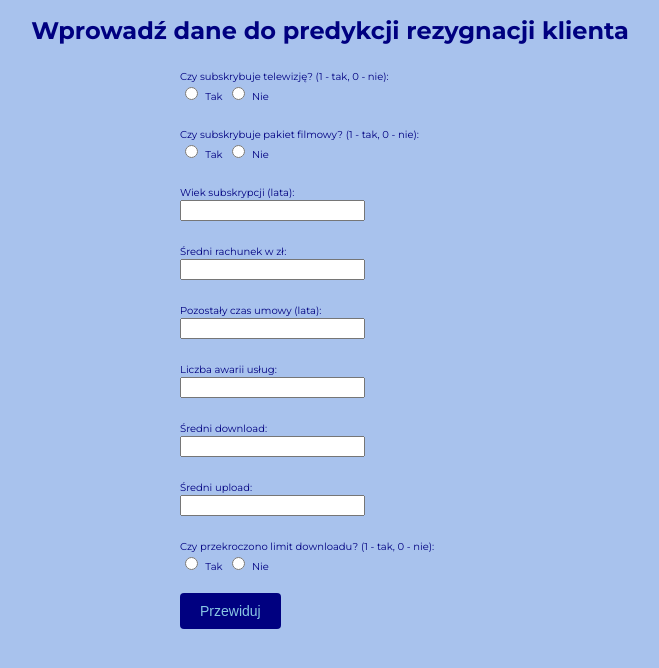
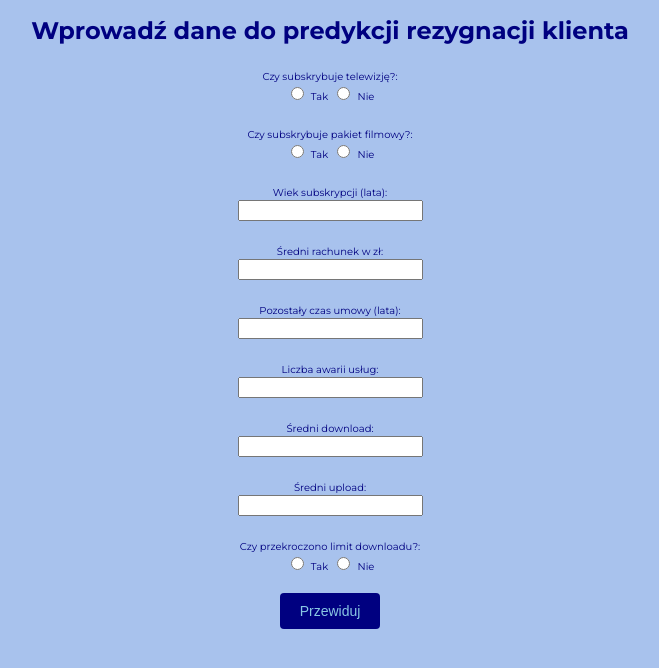
Before and after one commit to Kiniaka/DataScienceGroupProject, a FastAPI app: page /form in a window 1280 px wide. Shown: the top 668 px of the page, without its empty margins (310-969 px from the left). Run offline with FastAPI, Linux system fonts and the light colour scheme; parts of the project's set-up code (start-up, migrations or seed data) failed here and were passed over.

Commit message:
Update repo: Wyśrodkowanie przycisku na dole formularza oraz z miana zakresu liczb w formularzu: 1). Wiek subskrypcji : od 0.1 2). Średni rachunek : od 0.00 3). Średni rachunek: od 0..00 4). Pozostały czas umowy : od 0.1 5). Liczba awarii: 0 6). Średni download: od 0.01 7).  Średni upload: od 0.01

```diff
--- a/templates/form.html
+++ b/templates/form.html
@@ -8,16 +8,14 @@
       href="https://fonts.googleapis.com/css2?family=Montserrat:wght@400;700&display=swap"
       rel="stylesheet"
     />
-    <link href="/static/style.css" rel="stylesheet" />
+    <link href="style.css" rel="stylesheet" />
   </head>
 
   <body>
     <h1>Wprowadź dane do predykcji rezygnacji klienta</h1>
     <div class="form">
       <form class="form2" action="/predict_churn" method="post">
-        <label for="is_tv_subscriber"
-          >Czy subskrybuje telewizję? (1 - tak, 0 - nie):</label
-        ><br />
+        <label for="is_tv_subscriber">Czy subskrybuje telewizję?:</label><br />
         <input
           type="radio"
           id="is_tv_subscriber_yes"
@@ -36,7 +34,7 @@
         <label for="is_tv_subscriber_no">Nie</label><br /><br />
 
         <label for="is_movie_package_subscriber"
-          >Czy subskrybuje pakiet filmowy? (1 - tak, 0 - nie):</label
+          >Czy subskrybuje pakiet filmowy?:</label
         ><br />
         <input
           type="radio"
@@ -59,6 +57,7 @@
         <input
           type="number"
           step="0.1"
+          min="0.1"
           id="subscription_age"
           name="subscription_age"
           required
@@ -68,6 +67,7 @@
         <input
           type="number"
           step="0.01"
+          min="0.00"
           id="bill_avg"
           name="bill_avg"
           required
@@ -78,6 +78,7 @@
         <input
           type="number"
           step="0.1"
+          min="0.1"
           id="reamining_contract"
           name="reamining_contract"
           required
@@ -86,6 +87,7 @@
         <label for="service_failure_count">Liczba awarii usług:</label><br />
         <input
           type="number"
+          min="0"
           id="service_failure_count"
           name="service_failure_count"
           required
@@ -95,6 +97,7 @@
         <input
           type="number"
           step="0.01"
+          min="0.01"
           id="download_avg"
           name="download_avg"
           required
@@ -104,13 +107,14 @@
         <input
           type="number"
           step="0.01"
+          min="0.01"
           id="upload_avg"
           name="upload_avg"
           required
         /><br /><br />
 
         <label for="download_over_limit"
-          >Czy przekroczono limit downloadu? (1 - tak, 0 - nie):</label
+          >Czy przekroczono limit downloadu?:</label
         ><br />
         <input
           type="radio"
@@ -128,8 +132,9 @@
           required
         />
         <label for="download_over_limit_no">Nie</label><br /><br />
-
-        <input type="submit" value="Przewiduj" />
+        <div class="form">
+          <input type="submit" value="Przewiduj" />
+        </div>
       </form>
     </div>
   </body>
--- a/templates/style.css
+++ b/templates/style.css
@@ -4,12 +4,14 @@ body {
 }
 
 .form {
-  width: 300px;
+  text-align: center;
+  /* width: 300px; */
   margin: 0 auto;
 }
 
 .form2 {
-  width: 600px;
+  text-align: center;
+  /* width: 600px; */
   margin: 0 auto;
 }
 
```
